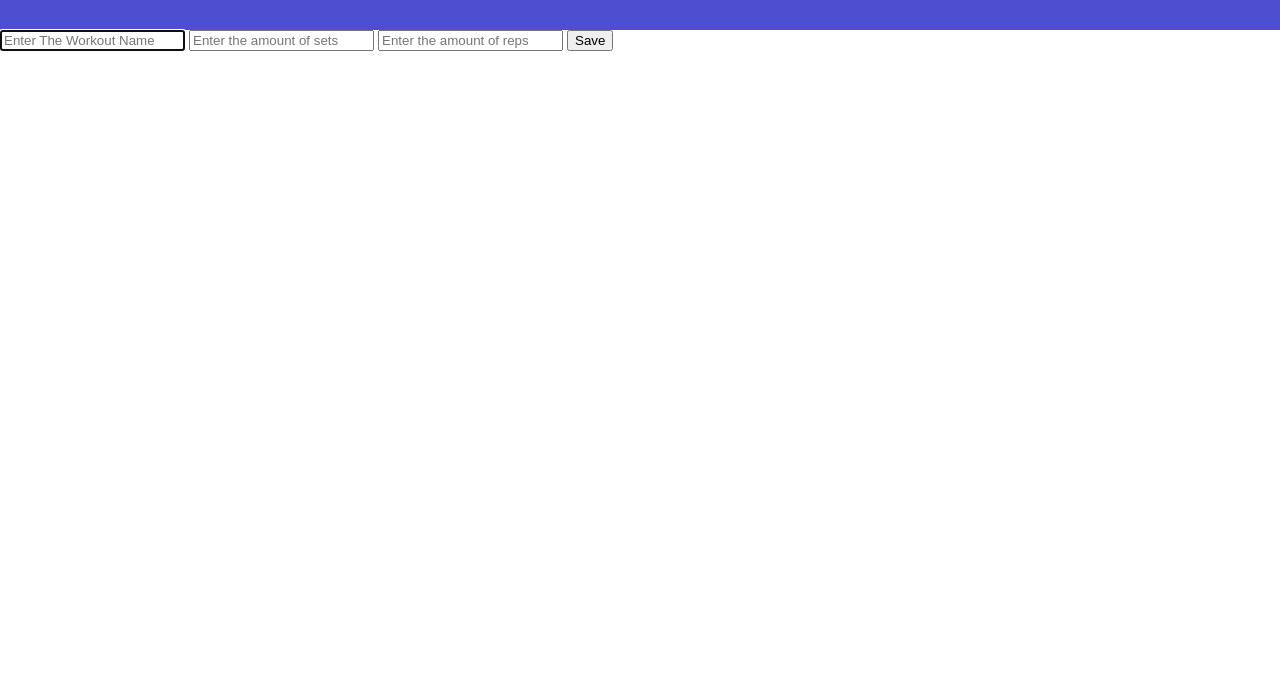
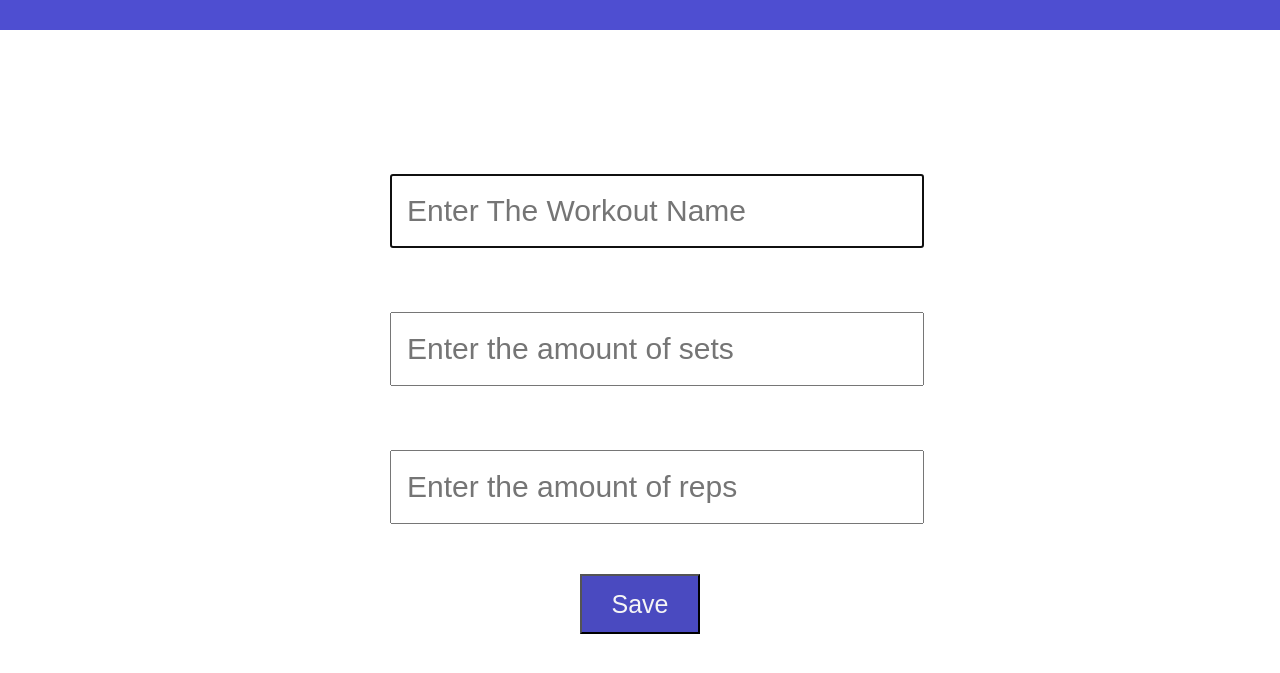
Before and after one commit to omerkatan1/workout-tracker, a website: page public/newWorkout.html in a window 1280 px wide. Shown: the part 95-768 px from the top of the page. Drawn offline with nearby package versions, Linux system fonts and the light colour scheme.

Commit message:
db working

```diff
--- a/modules/schema.js
+++ b/modules/schema.js
@@ -19,7 +19,7 @@ const newWorkoutSchema = new Schema({
         unique: true,
         required: true
     }
-}, { useUnifiedTopology: true });
+});
 
 const newWorkout = mongoose.model('newWorkout', newWorkoutSchema);
 module.exports = newWorkout;
--- a/public/css/style.css
+++ b/public/css/style.css
@@ -2,6 +2,7 @@ body,
 html {
     margin: 0;
     padding: 0;
+    text-align: center;
 }
 
 header {
@@ -23,3 +24,26 @@ header {
     height: 50vh;
     text-align: center;
 }
+
+#newWorkoutBox {
+    margin-top: 10vh;
+    display: inline-block;
+    width: 500px;
+}
+
+.newWorkoutInput {
+    margin-top: 8vh;
+    padding: 15px;
+    width: 100%;
+    height: 40px;
+    font-size: 30px;
+}
+
+#saveWorkout {
+    margin-top: 50px;
+    color: whitesmoke;
+    background-color: rgb(74, 74, 192);
+    width: 120px;
+    height: 60px;
+    font-size: 25px;
+}
--- a/public/newWorkout.html
+++ b/public/newWorkout.html
@@ -11,10 +11,10 @@
     </header>
 
     <div>
-        <form action="/submit" method="post">
-            <input type="text" name="workoutName" placeholder="Enter The Workout Name" autofocus>
-            <input type="text" name="workoutSets" placeholder="Enter the amount of sets" autofocus>
-            <input type="text" name="workoutReps" placeholder="Enter the amount of reps" autofocus>
+        <form id="newWorkoutBox" action="/submit" method="post">
+            <input class="newWorkoutInput" id="inputName" type="text" name="workoutName" placeholder="Enter The Workout Name" autofocus>
+            <input class="newWorkoutInput" id="inputSets" type="text" name="workoutSets" placeholder="Enter the amount of sets" autofocus>
+            <input class="newWorkoutInput" id="inputReps" type="text" name="workoutReps" placeholder="Enter the amount of reps" autofocus>
             <button type="submit" id="saveWorkout">Save</button>
         </form>
     </div>
```
Also changed, not shown: connection.js (+13 -11 lines), public/index.html (+1 -1 lines).
